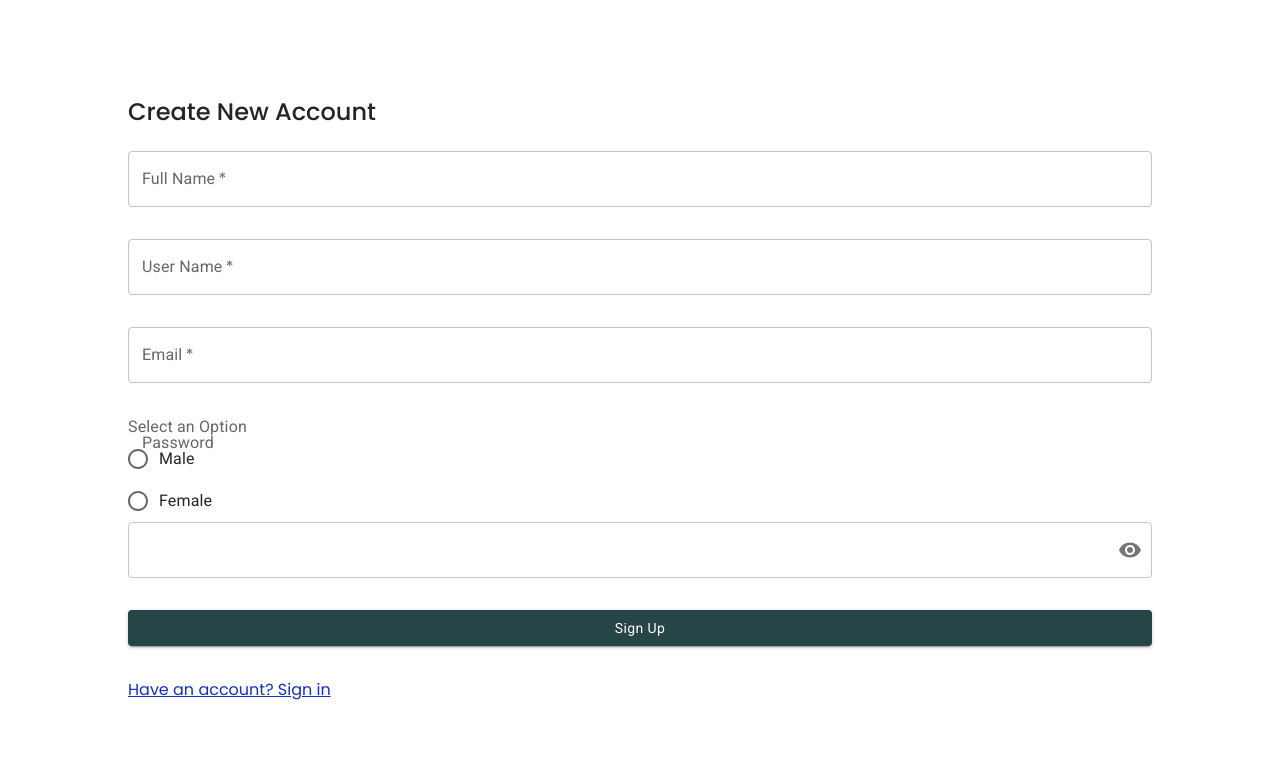
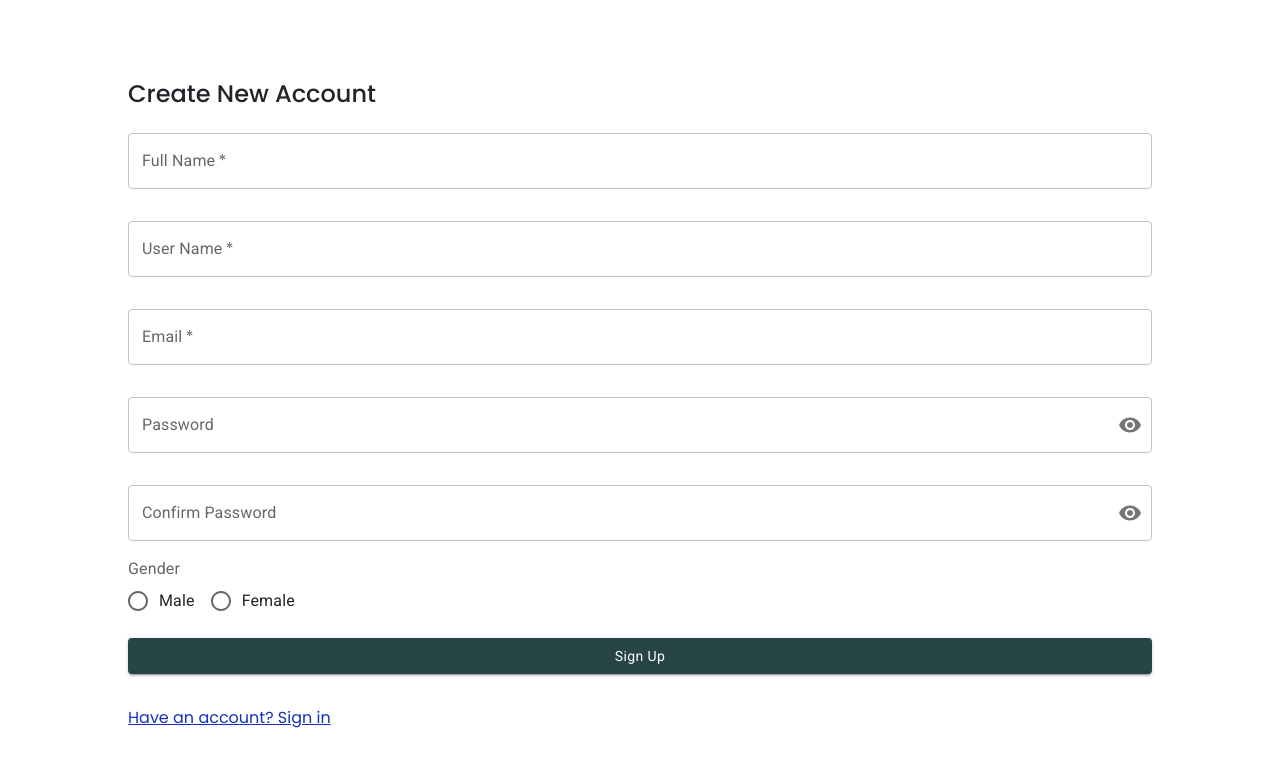
Before and after one commit to ahany42/ElearningPortal, a React (Vite) app in the folder FrontEnd/: page /SignUp in a window 1280 px wide. Shown: the top 766 px of the page. Built offline with nearby package versions, Linux system fonts and the light colour scheme.

Commit message:
Sign UP Completed

```diff
--- a/FrontEnd/src/Components/Signup/Signup.jsx
+++ b/FrontEnd/src/Components/Signup/Signup.jsx
@@ -1,6 +1,8 @@
 import React, {useState} from "react";
 import Radio from '@mui/material/Radio';
 import RadioGroup from '@mui/material/RadioGroup';
+import { ToastContainer, toast } from 'react-toastify';
+import 'react-toastify/dist/ReactToastify.css';
 import {
   Button,
   FormControl,
@@ -18,34 +20,49 @@ import VisibilityOff from "@mui/icons-material/VisibilityOff";
 import { NavLink } from "react-router-dom";
 const SignUp = () => {
   const [showPassword, setShowPassword] = useState(false);
-  const [genderValue, setGenderValue] = useState("Male");
+  const [genderValue, setGenderValue] = useState("");
   const [formData, setFormData] = useState({
       name:'',
-      gender:'male',
+      gender:genderValue,
       username:'',
       role:'User',
       email: '',
       password: '',
+      confirmpassword:'',
   });
 
   const handleClickShowPassword = () => setShowPassword(!showPassword);
   const handleMouseDownPassword = (event) => event.preventDefault();
   const handleGenderChange = (event)=>{
     setGenderValue(event.target.value);
+    setFormData((prevData) => ({
+      ...prevData,
+      gender:event.target.value ,
+    }));
   }
   const handleSubmit = (event) => {
     event.preventDefault();
+    if(!formData.name || !formData.email || !formData.gender
+    ||!formData.password ||!formData.username || !formData.confirmpassword )
+    toast.warn("Please Fill All Fields");
+    else if(formData.password !== formData.confirmpassword && formData.password && formData.confirmpassword)
+    toast.warn("Password and Confirm Password are not matching")
+    else{
       console.log(formData.name);
       console.log(formData.username);
       console.log(formData.role);
       console.log(formData.gender);
       console.log(formData.email);
       console.log(formData.password);
+      console.log(formData.confirmpassword);
+    }
 
   }
 
 
   return (
+    <>
+    <ToastContainer/>
         <Box  sx={{width: '80%', margin: '80px auto'}}>
          <h4>Create New Account</h4>
          <form onSubmit={handleSubmit}>
@@ -134,7 +151,6 @@ const SignUp = () => {
           },
         }}
       />
-
       {/* Password Field */}
       <FormControl
         variant="outlined"
@@ -159,13 +175,6 @@ const SignUp = () => {
           },
         }}
       >
-         <FormControl>
-      <FormLabel>Select an Option</FormLabel>
-      <RadioGroup value={genderValue} onChange={handleGenderChange}>
-        <FormControlLabel value="male" control={<Radio />} label="Male" />
-        <FormControlLabel value="female" control={<Radio />} label="Female" />
-      </RadioGroup>
-    </FormControl>
         <InputLabel>Password</InputLabel>
         <OutlinedInput
           name="password"
@@ -186,8 +195,62 @@ const SignUp = () => {
           }
           label="Password"
         />
+
       </FormControl>
+      <FormControl
+        variant="outlined"
+        fullWidth
+        sx={{
+          my: 2,
+          '& .MuiOutlinedInput-root': {
+            '& fieldset': {
+              borderColor: 'grey',
+            },
+            '&:hover fieldset': {
+              borderColor: '#274546',
+            },
+            '&.Mui-focused fieldset': {
+              borderColor: '#274546',
+            },
+          },
+          '& .MuiInputLabel-root': {
+            '&.Mui-focused': {
+              color: '#274546 !important',
+            },
+          },
+        }}
+      >
+        <InputLabel>Confirm Password</InputLabel>
+        <OutlinedInput
+          name="password"
+          required
+          value={formData.confirmpassword}
+          onChange={(e) => setFormData({...formData, confirmpassword: e.target.value})}
+          type={showPassword ? 'text' : 'password'}
+          endAdornment={
+            <InputAdornment position="end">
+              <IconButton
+                onClick={handleClickShowPassword}
+                onMouseDown={handleMouseDownPassword}
+                edge="end"
+              >
+                {showPassword ? <VisibilityOff /> : <Visibility />}
+              </IconButton>
+            </InputAdornment>
+          }
+          label="Confirm Password"
+        />
 
+      </FormControl>
+      <FormControl>
+      <FormLabel>Gender</FormLabel>
+      <RadioGroup value={genderValue} onChange={handleGenderChange} >
+      <Box display="flex" flexDirection="row">
+          <FormControlLabel value="male" control={<Radio onClick={()=>handleGenderChange("male")}/>} label="Male"/>
+          <FormControlLabel value="female" control={<Radio onClick={()=>handleGenderChange("female")}/>} label="Female" />
+        </Box>
+      </RadioGroup>
+    </FormControl>
       {/* Sign In Button */}
       <Button
         type="submit"
@@ -210,6 +273,7 @@ const SignUp = () => {
       </NavLink>
       </form>
     </Box>
+    </>
   );
 }
 
```
Lines whose indentation alone changed are shown as unchanged.
